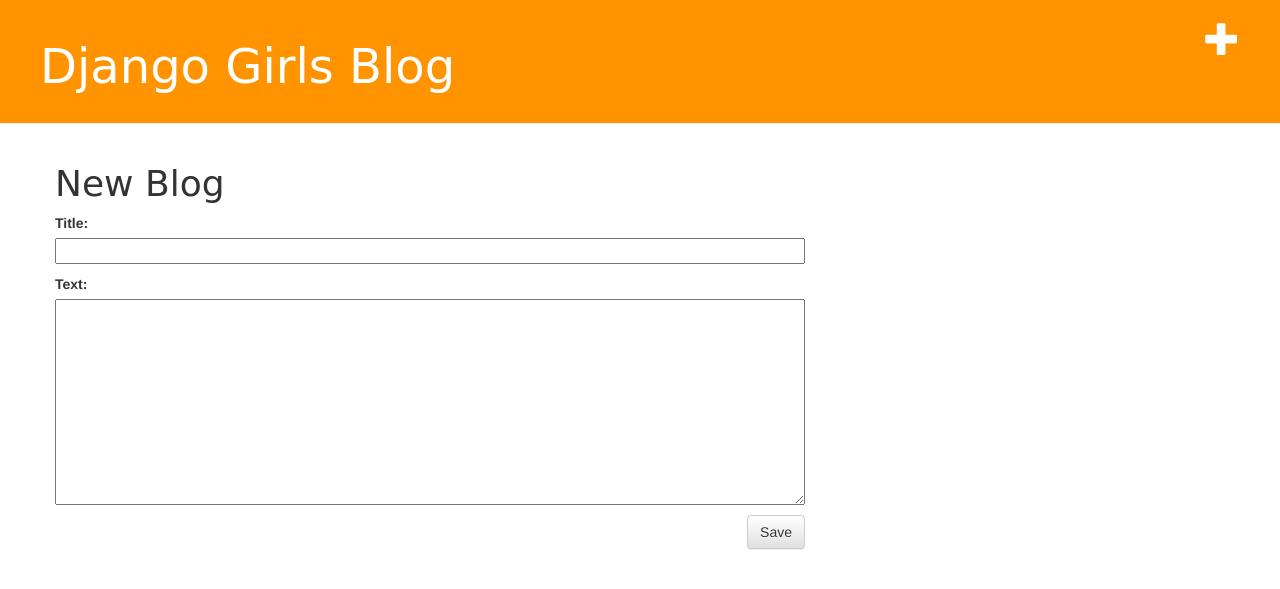
After one commit to afsarreza/first_blog, a Django app: page /post/new/ in a window 1280 px wide. The commit adds this page. Shown: the top 589 px of the page. Run offline with Django 3.2, Linux system fonts and the light colour scheme; some libraries are stand-ins or nearby versions.

Commit message:
added form

```diff
--- /dev/null
+++ b/blog/forms.py
@@ -0,0 +1,8 @@
+from django import forms
+from .models import Post
+
+class PostForm(forms.ModelForm):
+
+    class Meta:
+        model = Post
+        fields = ('title','text',)
--- a/blog/templates/blog/base.html
+++ b/blog/templates/blog/base.html
@@ -8,6 +8,7 @@
     </head>
     <body>
      <div class="page-header">
+     <a href="{%url 'post_new' %}" class = "top-menu"><span class = "glyphicon glyphicon-plus"></span></a>
     <h1><a href="/">Django Girls Blog</a></h1>
 </div>
         <div class="content container">
--- a/blog/templates/blog/post_detail.html
+++ b/blog/templates/blog/post_detail.html
@@ -1 +1 @@
-hello
+Here we have detail about the post
--- a/blog/templates/blog/post_list.html
+++ b/blog/templates/blog/post_list.html
@@ -6,7 +6,7 @@
 		<div class="date">
 		<p>published: {{ post.published_date }}</p>
 		</div>
-		<h1><a href="{% url 'post_details' pk=post.pk %}">{{ post.title }}</a></h1>
+		<h1><a href="{% url 'post_detail' pk=post.pk %}">{{ post.title }}</a></h1>
 		<p>{{ post.text|linebreaksbr }}</p>
 	</div>
 {% endfor %}
--- /dev/null
+++ b/blog/templates/blog/post_new.html
@@ -0,0 +1,9 @@
+{% extends 'blog/base.html' %}
+
+{% block content %}
+	<h1>New Blog</h1>
+	<form method="POST" class="post-form">{% csrf_token %}
+	{{form.as_p}}
+	<button type="submit" class="save btn btn-default">Save</button>
+	</form>
+{% endblock %}
--- a/blog/urls.py
+++ b/blog/urls.py
@@ -5,5 +5,6 @@
 urlpatterns = [
     url(r'^$', views.post_list, name='post_list'),
     #url(r'^post/(?P<pk>\d+)/$', views.post_detail, name = 'post_detail'),
-    url(r'^post/(?P<pk>\d+)/$', views.post_detail, name='post_details'),
+    url(r'^post/(?P<pk>\d+)/$', views.post_detail, name='post_detail'),
+    url(r'^post/new/$',views.post_new,name = 'post_new'),
 ]
--- a/blog/views.py
+++ b/blog/views.py
@@ -1,5 +1,6 @@
-from django.shortcuts import render, get_object_or_404
+from django.shortcuts import render, get_object_or_404,redirect
 from .models import Post
+from .forms import PostForm
 from django.utils import timezone
 
 def post_list(request):
@@ -10,3 +11,17 @@
     posts = get_object_or_404(Post,pk=pk)
     return render(request,'blog/post_detail.html',{'posts':posts})
     #Post.objects.get(pk=pk)
+
+def post_new(request):
+
+    if request.method == 'POST':
+        form = PostForm(request.POST)
+        if form.is_valid():
+            post = form.save(commit=False)
+            post.author = request.user
+            post.published_date = timezone.now()
+            post.save()
+            return redirect('post_detail',pk = post.pk)
+    else:
+        form = PostForm()
+    return render(request,'blog/post_new.html',{'form':form})
```
